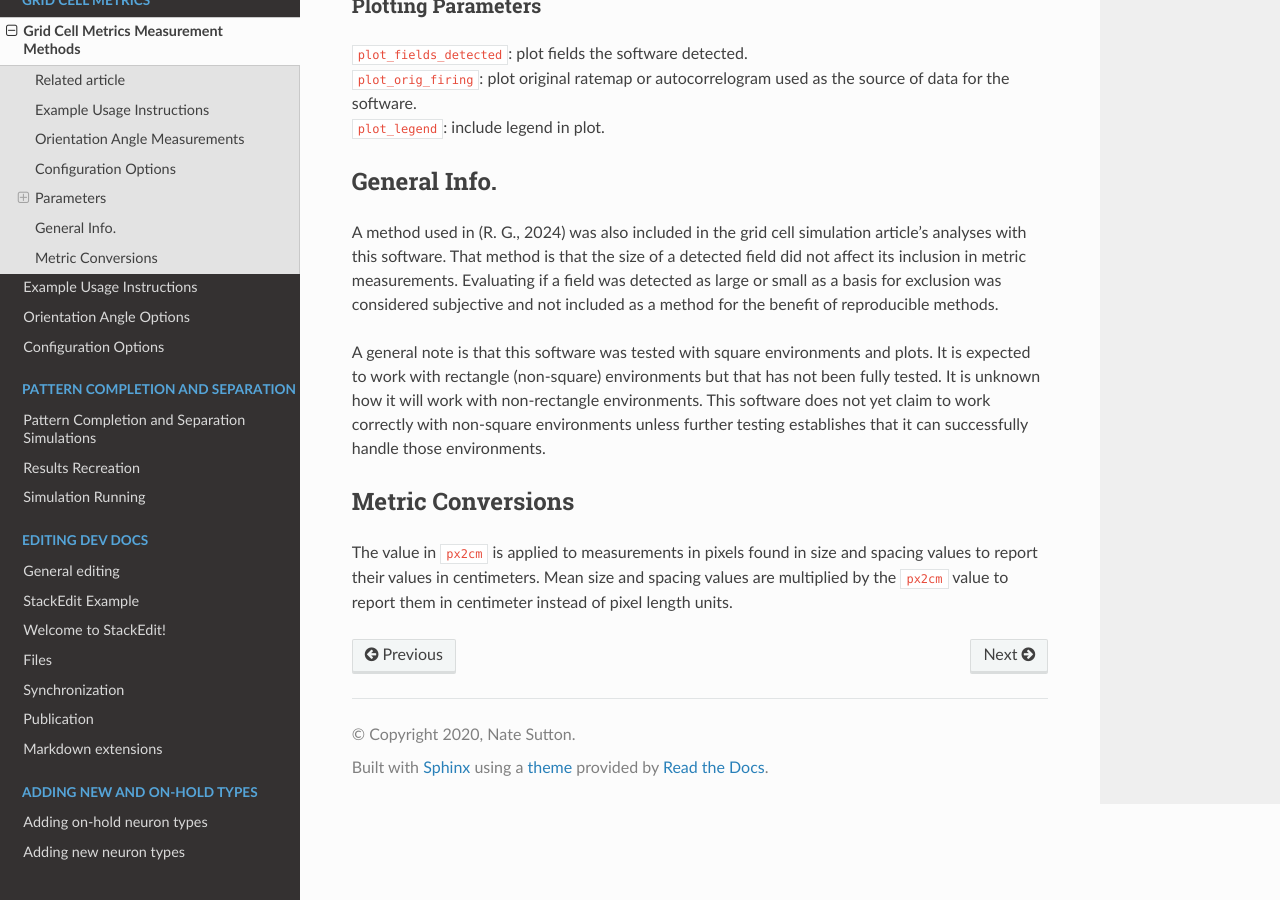
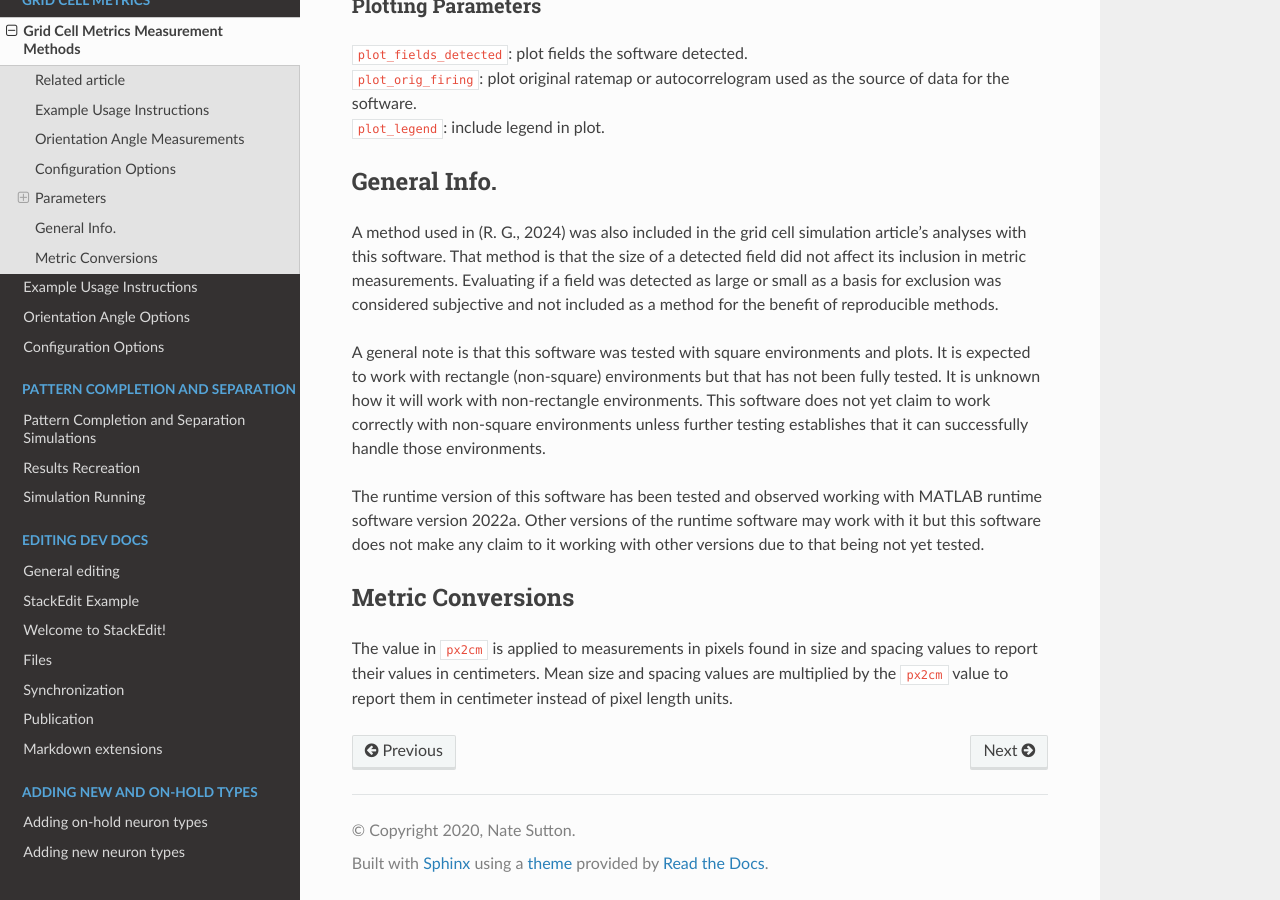
Before and after one commit to Hippocampome-Org/hco_dev_docs, a Sphinx documentation site: the page built from docs/gridcell_metrics/overview.md, in a window 1280 px wide and 900 px high, scrolled down 1227 px. Built offline with Sphinx 7.4.7 and the Read the Docs theme 3.1.0, drawn with Linux system fonts in a browser that asks for light colours.

Commit message:
updated gridcell metrics docs

```diff
--- a/docs/gridcell_metrics/overview.md
+++ b/docs/gridcell_metrics/overview.md
@@ -40,5 +40,7 @@ A method used in (R. G., 2024) was also included in the grid cell simulation art
 
 A general note is that this software was tested with square environments and plots. It is expected to work with rectangle (non-square) environments but that has not been fully tested. It is unknown how it will work with non-rectangle environments. This software does not yet claim to work correctly with non-square environments unless further testing establishes that it can successfully handle those environments.
 
+The runtime version of this software has been tested and observed working with MATLAB runtime software version 2022a. Other versions of the runtime software may work with it but this software does not make any claim to it working with other versions due to that being not yet tested.
+
 ## Metric Conversions
 The value in `px2cm` is applied to measurements in pixels found in size and spacing values to report their values in centimeters. Mean size and spacing values are multiplied by the `px2cm` value to report them in centimeter instead of pixel length units.
```
Also changed, not shown: docs/gridcell_metrics/config_options.md (+1 -1 lines).
